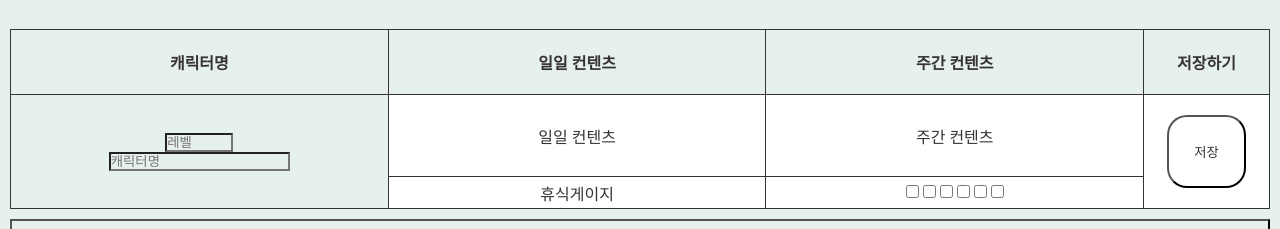
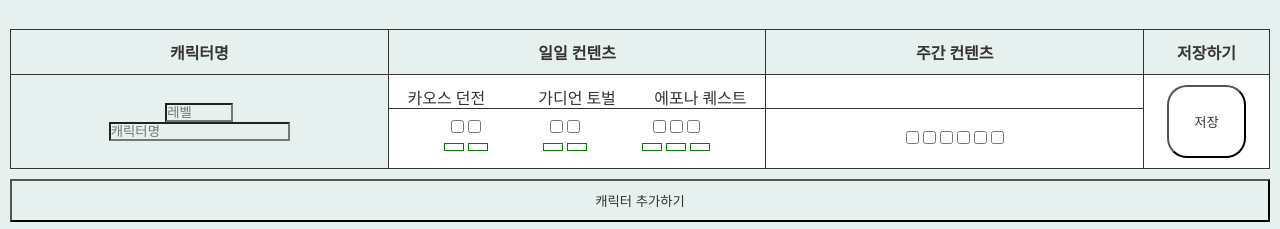
Before and after one commit to polar51/lostArk, a plain HTML site: page index.html in a window 1280 px wide. Shown: the part 77-306 px from the top of the page. Drawn offline with Linux system fonts and the light colour scheme.

Commit message:
Add files via upload

```diff
--- a/css/index.css
+++ b/css/index.css
@@ -84,7 +84,7 @@ table .save_td input {
 table th,
 td {
   border: 1px solid;
-  padding: 20px;
+  padding: 10px 0 10px 0;
 }
 
 
@@ -96,7 +96,8 @@ table .day_con,
 .week_con,
 .huge,
 .check_box,
-.save_td {
+.save_td,
+.sub {
   background-color: #fff;
 }
 
@@ -107,6 +108,51 @@ table .day_con,
   margin: 10px 0 10px 0px;
 }
 
+/* 테이블 일일 컨텐츠 구간입니다. */
+.day_con {
+  position: relative;
+}
+
+.day_con>span {
+  position: absolute;
+  top: 10px;
+}
+
+.day_con>.kaos {
+  left: 5%;
+}
+
+.day_con>.guardian {
+  left: 50%;
+  transform: translate(-50%, 0);
+}
+
+.day_con>.quest {
+  right: 5%;
+}
+
+
+.day_check_box {
+  position: relative;
+}
+
+.day_check_box {
+  display: flex;
+  flex-direction: row;
+  justify-content: space-evenly;
+  border: none;
+  top: 10px;
+}
+
+.kaos_huge_box>span,
+.guardian_huge_box>span,
+.guest_huge_box>span {
+  display: inline-block;
+  background-color: transparent;
+  border: 1px solid green;
+  width: 20px;
+  height: 8px;
+}
 
 /*이곳은 p태그 구간입니다.*/
 
--- a/index.html
+++ b/index.html
@@ -35,16 +35,62 @@
                 </fieldset>
               </form>
             </td>
-            <td class="day_con">일일 컨텐츠</td>
-            <td class="week_con">주간 컨텐츠</td>
+            <td class="day_con">
+              <span class="kaos">카오스 던전</span>
+              <span class="guardian">가디언 토벌</span>
+              <span class="quest">에포나 퀘스트</span>
+            </td>
+            <td class="week_con">
+              <span id="char_week">
+
+              </span>
+            </td>
             <td rowspan="2" class="save_td">
               <form method="POST">
                 <input type="submit" value="저장">
               </form>
             </td>
           </tr>
+
           <tr class="sub">
-            <td class="huge">휴식게이지</td>
+            <td class="day_check_box">
+              <div id="kaos">
+                <form method="POST" action="index.js" id="kaos_form">
+                    <input type="checkbox" class="kaos_check_box" name="kaos_check_box1">
+                    <input type="checkbox" class="kaos_check_box" name="kaos_check_box2">
+                </form>
+                <div class="kaos_huge_box">
+                  <span class="kaos_huge1"></span>
+                  <span class="kaos_huge2"></span>
+                </div>
+              </div>
+
+
+              <div id="guardian">
+                <form method="POST" action="index.js" id="guardian_form">
+                  <input type="checkbox" class="guardian_check_box" name="guardian_check_box1">
+                  <input type="checkbox" class="guardian_check_box" name="guardian_check_box2">
+                </form>
+                <div class="guardian_huge_box">
+                  <span class="guardian_huge1"></span>
+                  <span class="guardian_huge2"></span>
+                </div>
+              </div>
+
+              <div id="quest">
+                <form method="POST" action="index.js" id="quest_form">
+                  <input type="checkbox" class="quest_check_box" name="quest_check_box1">
+                  <input type="checkbox" class="quest_check_box" name="quest_check_box2">
+                  <input type="checkbox" class="quest_check_box" name="quest_check_box3">
+                </form>
+                <div class="guest_huge_box">
+                  <span class="quest_huge1"></span>
+                  <span class="quest_huge2"></span>
+                  <span class="quest_huge3"></span>
+                </div>
+              </div>
+            </td>
+
             <td class="check_box">
               <form method="POST" action="index.js">
                 <input type="checkbox" id="oreha_check" name="oreha_check" value="oreha">
```
Also changed, not shown: [로아 숙제] 요구사항및기능정의서.jpg (added), [로아 숙제] 작업진행도.jpg (added), [로아 숙제] 최초 설계서.jpg (added).
